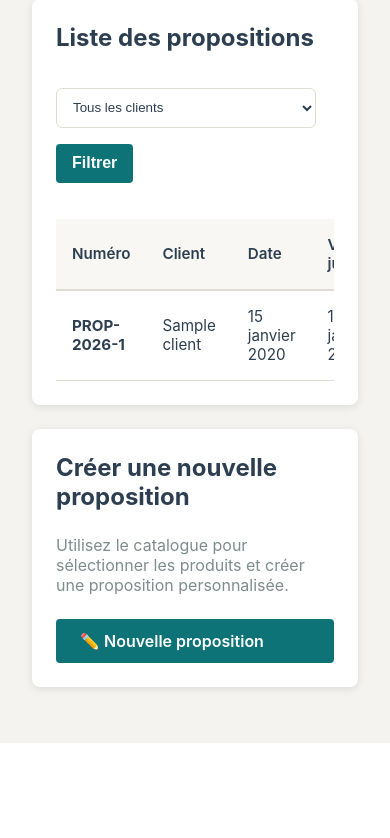
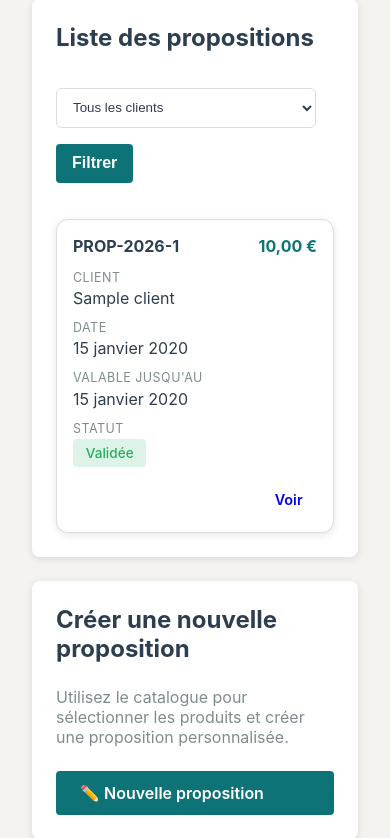
Before and after one commit to tafita37/VienneProposals, a Django app: page /com/propositions_page/ in a window 390 px wide. Shown: the part 124-962 px from the top of the page. Before the commit the page ends 867 px from the top, so only its background shows below. Run offline with Django 5.2, Linux system fonts and the light colour scheme; a user stored in the database is signed in; tables that the repository leaves empty hold one stand-in row (values such as "Sample post").

Commit message:
change_affichage

```diff
--- a/commercial/templates/views/propositions.html
+++ b/commercial/templates/views/propositions.html
@@ -42,8 +42,8 @@
                 <tr>
                     <th>Numéro</th>
                     <th>Client</th>
-                    <th>Date</th>
-                    <th>Valable jusqu'au</th>
+                    <th class="hide-mobile">Date</th>
+                    <th class="hide-mobile">Valable jusqu'au</th>
                     <th>Montant HT</th>
                     <th>Statut</th>
                     <th>Actions</th>
@@ -54,8 +54,8 @@
                 <tr>
                     <td><strong>PROP-2026-{{ proposition.id }}</strong></td>
                     <td>{{ proposition.client.name }}</td>
-                    <td>{{ proposition.date_proposal }}</td>
-                    <td>{{ proposition.expiration_date|date:"j F Y" }}</td>
+                    <td class="hide-mobile">{{ proposition.date_proposal }}</td>
+                    <td class="hide-mobile">{{ proposition.expiration_date|date:"j F Y" }}</td>
                     <td><strong>{{proposition.amount_ttc|floatformat:2}} €</strong></td>
                     <td>
                         {% if proposition.state == 1 %}
@@ -88,6 +88,60 @@
             </tbody>
         </table>
     </div>
+
+    <div class="propositions-mobile-list">
+        {% for proposition in proposals %}
+        <article class="proposition-mobile-card">
+            <div class="proposition-mobile-head">
+                <strong>PROP-2026-{{ proposition.id }}</strong>
+                <span class="proposition-mobile-amount">{{ proposition.amount_ttc|floatformat:2 }} €</span>
+            </div>
+            <div class="proposition-mobile-grid">
+                <div>
+                    <span class="proposition-mobile-label">Client</span>
+                    <span class="proposition-mobile-value">{{ proposition.client.name }}</span>
+                </div>
+                <div>
+                    <span class="proposition-mobile-label">Date</span>
+                    <span class="proposition-mobile-value">{{ proposition.date_proposal }}</span>
+                </div>
+                <div>
+                    <span class="proposition-mobile-label">Valable jusqu'au</span>
+                    <span class="proposition-mobile-value">{{ proposition.expiration_date|date:"j F Y" }}</span>
+                </div>
+                <div>
+                    <span class="proposition-mobile-label">Statut</span>
+                    <span class="proposition-mobile-value">
+                        {% if proposition.state == 1 %}
+                            <span class="badge badge-success">Validée</span>
+                        {% else %}
+                            <span class="badge badge-info">Brouillon</span>
+                        {% endif %}
+                    </span>
+                </div>
+            </div>
+            <div class="proposition-mobile-actions">
+                {% if proposition.state == 1 %}
+                <a
+                    href="{% url 'proposition_detail_page' %}?proposal_id={{ proposition.id }}"
+                    class="btn proposition-mobile-button"
+                >
+                    Voir
+                </a>
+                {% else %}
+                <a
+                    href="{% url 'edit_draft_proposition_page' %}?proposal_id={{ proposition.id }}"
+                    class="btn proposition-mobile-button"
+                >
+                    Modifier
+                </a>
+                {% endif %}
+            </div>
+        </article>
+        {% empty %}
+        <p style="color: var(--text-light); margin-top: 1rem;">Aucune proposition disponible.</p>
+        {% endfor %}
+    </div>
 </div>
 
 <div class="card">
--- a/static/css/pages/propositions.css
+++ b/static/css/pages/propositions.css
@@ -1 +1,67 @@
-/* Styles spécifiques: propositions */
+.propositions-mobile-list {
+    display: none;
+}
+
+@media (max-width: 768px) {
+    .table-wrapper {
+        display: none;
+    }
+
+    .propositions-mobile-list {
+        display: grid;
+        gap: 1rem;
+        margin-top: 1rem;
+    }
+
+    .proposition-mobile-card {
+        border: 1px solid var(--border);
+        border-radius: 12px;
+        padding: 1rem;
+        background: #fff;
+        box-shadow: var(--shadow);
+    }
+
+    .proposition-mobile-head {
+        display: flex;
+        justify-content: space-between;
+        gap: 0.75rem;
+        align-items: flex-start;
+        margin-bottom: 0.9rem;
+    }
+
+    .proposition-mobile-amount {
+        font-weight: 700;
+        color: var(--accent);
+        white-space: nowrap;
+    }
+
+    .proposition-mobile-grid {
+        display: grid;
+        gap: 0.75rem;
+        margin-bottom: 1rem;
+    }
+
+    .proposition-mobile-label {
+        display: block;
+        font-size: 0.78rem;
+        text-transform: uppercase;
+        letter-spacing: 0.04em;
+        color: var(--text-light);
+        margin-bottom: 0.2rem;
+    }
+
+    .proposition-mobile-value {
+        display: block;
+        color: var(--text-dark);
+    }
+
+    .proposition-mobile-actions {
+        display: flex;
+        justify-content: flex-end;
+    }
+
+    .proposition-mobile-button {
+        padding: 0.5rem 0.9rem;
+        font-size: 0.9rem;
+    }
+}
```
